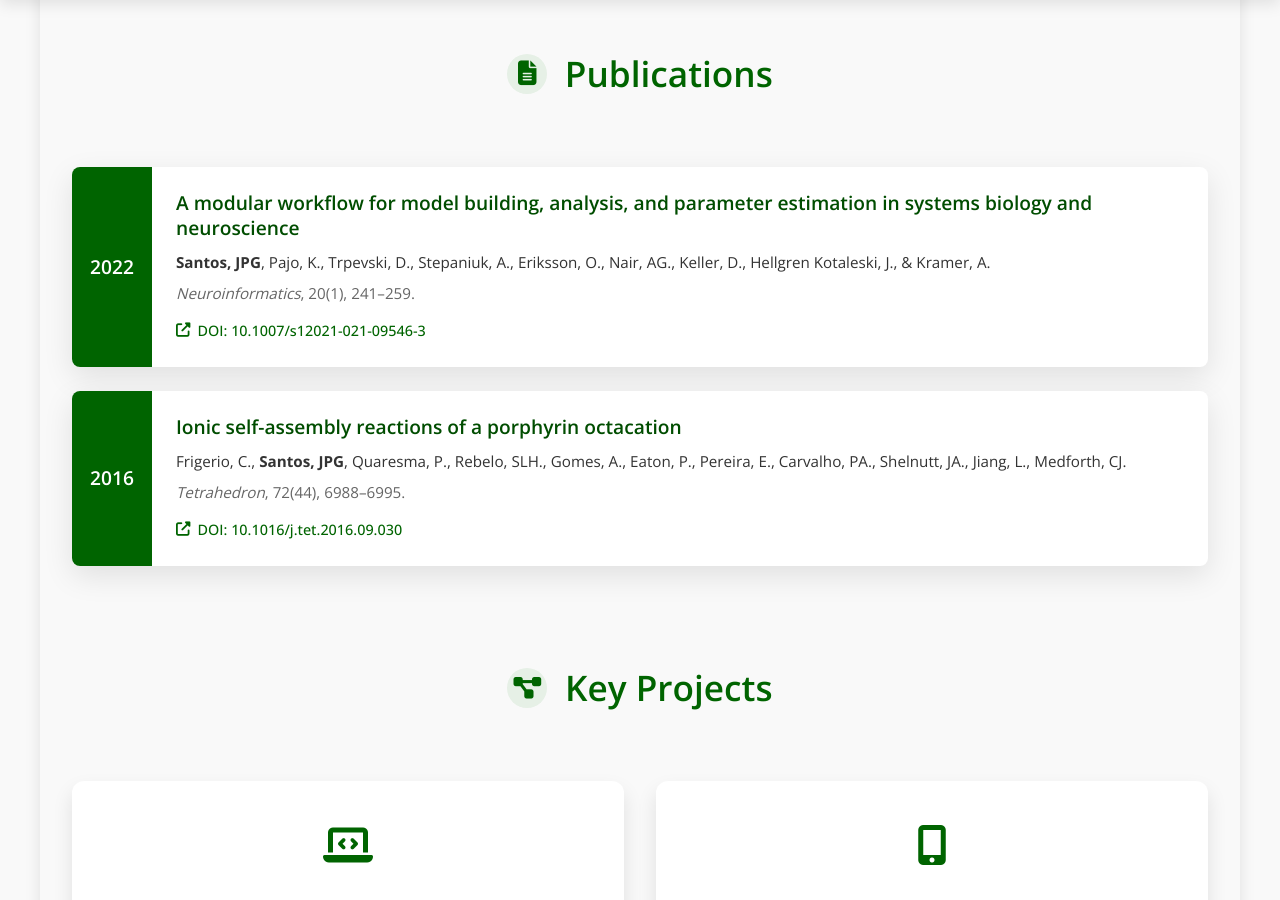
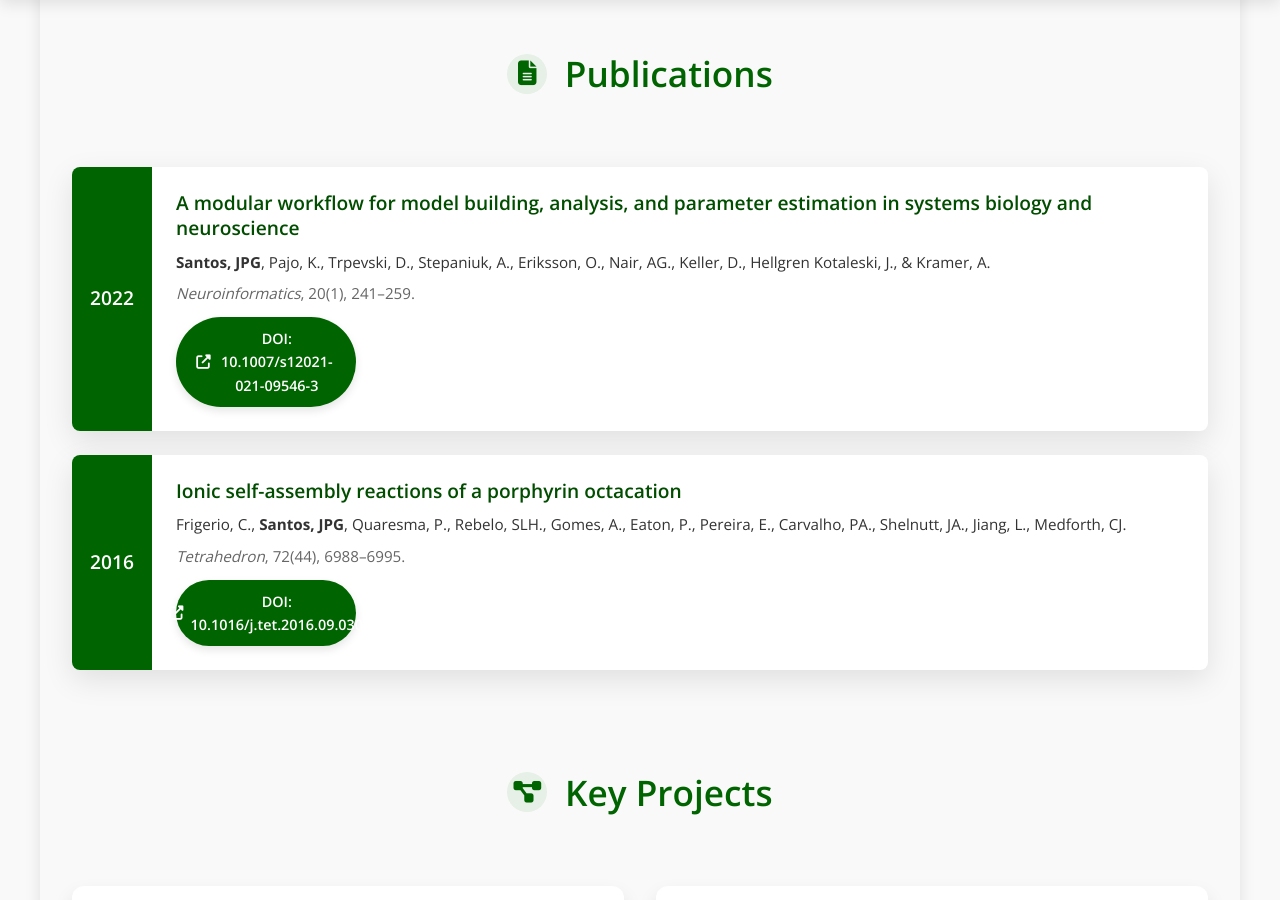
Before and after one commit to jpgsantos/jpgsantos.github.io, a Jekyll site: the page built from cv.md, in a window 1280 px wide and 900 px high, scrolled down 2231 px. Built offline with Jekyll 4.4.1, drawn with Linux system fonts in a browser that asks for light colours.

Commit message:
updated buttons

```diff
--- a/cv.md
+++ b/cv.md
@@ -208,7 +208,7 @@ title: CV
         <h3>A modular workflow for model building, analysis, and parameter estimation in systems biology and neuroscience</h3>
         <div class="publication-authors"><strong>Santos, JPG</strong>, Pajo, K., Trpevski, D., Stepaniuk, A., Eriksson, O., Nair, AG., Keller, D., Hellgren Kotaleski, J., & Kramer, A.</div>
         <div class="publication-journal"><em>Neuroinformatics</em>, 20(1), 241–259.</div>
-        <a href="https://doi.org/10.1007/s12021-021-09546-3" target="_blank" class="publication-link"><i class="fas fa-external-link-alt"></i> DOI: 10.1007/s12021-021-09546-3</a>
+        <a href="https://doi.org/10.1007/s12021-021-09546-3" target="_blank" class="button"><i class="fas fa-external-link-alt"></i> DOI: 10.1007/s12021-021-09546-3</a>
       </div>
     </div>
 
@@ -218,7 +218,7 @@ title: CV
         <h3>Ionic self-assembly reactions of a porphyrin octacation</h3>
         <div class="publication-authors">Frigerio, C., <strong>Santos, JPG</strong>, Quaresma, P., Rebelo, SLH., Gomes, A., Eaton, P., Pereira, E., Carvalho, PA., Shelnutt, JA., Jiang, L., Medforth, CJ.</div>
         <div class="publication-journal"><em>Tetrahedron</em>, 72(44), 6988–6995.</div>
-        <a href="https://doi.org/10.1016/j.tet.2016.09.030" target="_blank" class="publication-link"><i class="fas fa-external-link-alt"></i> DOI: 10.1016/j.tet.2016.09.030</a>
+        <a href="https://doi.org/10.1016/j.tet.2016.09.030" target="_blank" class="button"><i class="fas fa-external-link-alt"></i> DOI: 10.1016/j.tet.2016.09.030</a>
       </div>
     </div>
   </div>
```
Also changed, not shown: projects.md (+1 -1 lines).
